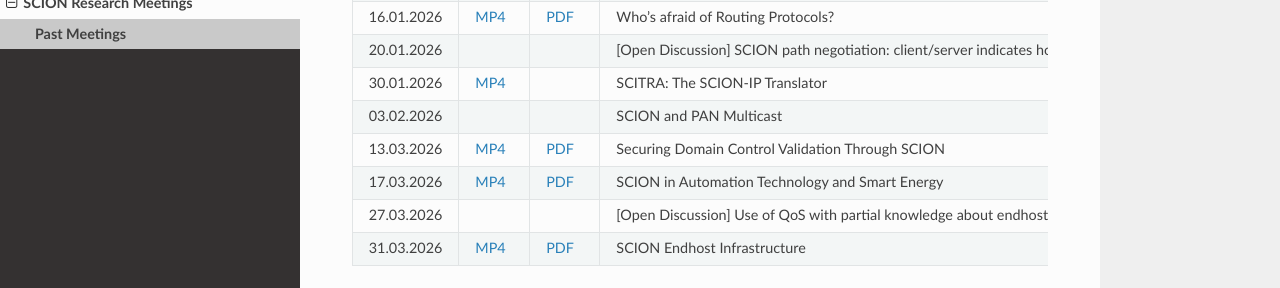
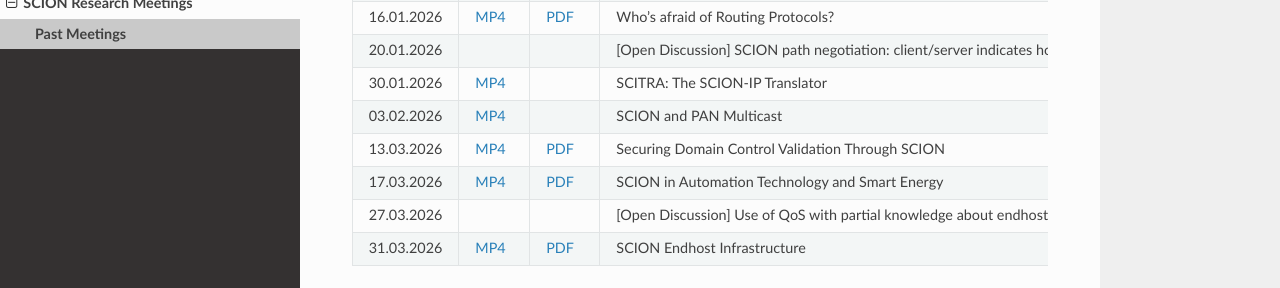
Before and after one commit to netsys-lab/scion-education-network-documentation, a Sphinx documentation site: the page built from docs/source/scion-research/meetings/past.rst, in a window 1280 px wide and 900 px high, scrolled down 884 px. Shown: the part 445-733 px from the top of the window. Built offline with Sphinx 7.4.7 and the Read the Docs theme 3.1.0, drawn with Linux system fonts in a browser that asks for light colours.

Commit message:
Add Marten's video. (#41)

```diff
--- a/docs/source/scion-research/meetings/past.rst
+++ b/docs/source/scion-research/meetings/past.rst
@@ -226,13 +226,13 @@ We keep an archive of past SCION research meetings:
       - Jonghoon Kwon (ETH Zurich)
       -
     * - 30.01.2026
-      - `MP4 <https://drive.google.com/file/d/13u-StR_R_axdQL9v8kYVB0cHjuWnS6Iw/view?usp=sharing>`__
+      - `MP4 <https://drive.google.com/file/d/13u-StR_R_axdQL9v8kYVB0cHjuWnS6Iw/view>`__
       -
       - SCITRA: The SCION-IP Translator
       - Lars-Christian Schulz (OVGU Magdeburg)
       - `code <https://lcschulz.de/software/scitra-tun/>`__
     * - 03.02.2026
-      -
+      - `MP4 <https://drive.google.com/file/d/1y_pM78RG8n4VWaeuclBGdfuVHoMBMo0H/view>`__
       -
       - SCION and PAN Multicast
       - Marten Gartner (OVGU Magdeburg)
```
